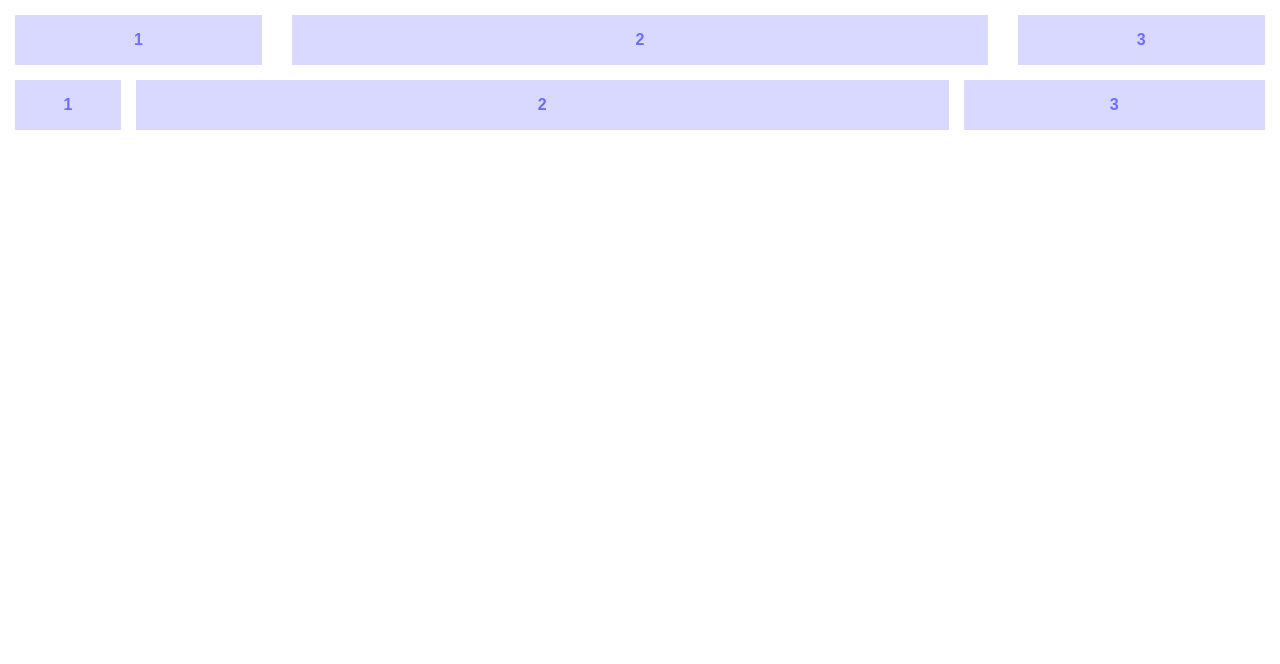
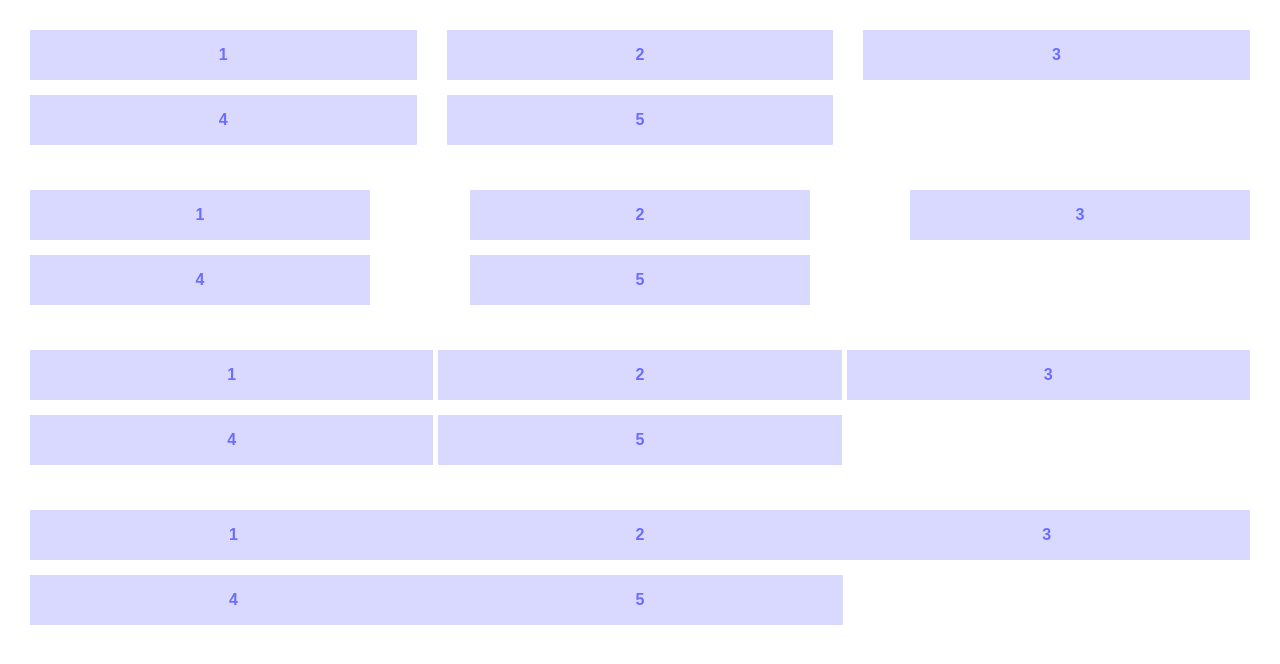
Before and after one commit to corysimmons/postcss-ant, a website: page tinker/index.html in a window 1280 px wide. Drawn offline with Linux system fonts and the light colour scheme.

Commit message:
Add images to README. Fix gutter(0).

```diff
--- a/index.js
+++ b/index.js
@@ -255,7 +255,12 @@ var ant = _postcss2.default.plugin('postcss-ant', function () {
           var getSize = function getSize() {
             // Alias for use in billion calc formulas.
             var val = p.sizes[p.pluck - 1];
-            var gut = p.gutter;
+            var gut = void 0;
+            if (Number(p.gutter) === 0) {
+              gut = 0;
+            } else {
+              gut = p.gutter;
+            }
             var bump = p.bump || '';
 
             // val is a fixed number
--- a/tinker/index.html
+++ b/tinker/index.html
@@ -7,17 +7,37 @@
 </head>
 <body>
 
-  <div class="tink holy-grail-golden-ratio-grid">
-    <div class="push-right-by-fourth">1</div>
-    <div>2</div>
-    <div>3</div>
-  </div>
+<div class="grid-default-gutters">
+  <div>1</div>
+  <div>2</div>
+  <div>3</div>
+  <div>4</div>
+  <div>5</div>
+</div>
 
-  <div class="grid">
-    <div class="column-1">1</div>
-    <div class="column-2">2</div>
-    <div class="column-3">3</div>
-  </div>
+<div class="grid-big-gutters">
+  <div>1</div>
+  <div>2</div>
+  <div>3</div>
+  <div>4</div>
+  <div>5</div>
+</div>
+
+<div class="grid-small-gutters">
+  <div>1</div>
+  <div>2</div>
+  <div>3</div>
+  <div>4</div>
+  <div>5</div>
+</div>
+
+<div class="grid-no-gutters">
+  <div>1</div>
+  <div>2</div>
+  <div>3</div>
+  <div>4</div>
+  <div>5</div>
+</div>
 
 </body>
 </html>
--- a/tinker/scss/style.scss
+++ b/tinker/scss/style.scss
@@ -1,33 +1,3 @@
-.crazy {
-  width: sizes(1/3 auto 120px auto 1/7 50px) pluck(2);
-}
-
-.holy-grail-golden-ratio-grid {
-  generate-grid:
-    sizes(
-      ratio(1.618, 4)
-      ratio(1.618, 6)
-      ratio(1.618, 4)
-    )
-  ;
-}
-
-@mixin grid() {
-  generate-grid:
-    sizes(
-      ratio(1.618, 3)
-      ratio(1.618, 2)
-      ratio(1.618, 7)
-      ratio(1.618, 2)
-    )
-    gutter(15px)
-  ;
-}
-
-.tink {
-  // @include grid;
-}
-
 // Common
 * {
   margin: 0;
@@ -42,44 +12,31 @@
   text-align: center;
   font-weight: bold;
   color: rgba(blue, .5);
-  padding: 15px;
+  padding: 30px;
 }
 
-.tink *,
-.grid * {
+[class*="grid"] {
+  margin-bottom: 30px;
+}
+
+[class*="grid"] * {
   background: rgba(blue, .15);
   margin-bottom: 15px;
 }
 
-// in.scss
-$gutter: 15px;
-$ratio: 1.618;
-$sizes:
-  ratio($ratio, 2)
-  ratio($ratio, 6)
-  ratio($ratio, 4)
-;
-$length: length($sizes);
-
-.grid {
-  display: flex;
-  flex-wrap: wrap;
-  margin-left: -$gutter / 2;
-  margin-right: -$gutter / 2;
-
-  > * {
-    margin-left: $gutter / 2;
-    margin-right: $gutter / 2;
-  }
+// Example
+.grid-default-gutters {
+  generate-grid: sizes(1/3 1/3 1/3);
 }
 
-@for $i from 1 through $length {
-  .column-#{$i} {
-    width:
-      sizes($sizes)
-      gutter($gutter)
-      pluck($i)
-      grid(negative-margin)
-    ;
-  }
+.grid-big-gutters {
+  generate-grid: sizes(1/3 1/3 1/3) gutter(100px);
 }
+
+.grid-small-gutters {
+  generate-grid: sizes(1/3 1/3 1/3) gutter(5px);
+}
+
+.grid-no-gutters {
+  generate-grid: sizes(1/3 1/3 1/3) gutter(0);
+}
```
Also changed, not shown: TODO.md (+5 -0 lines), README.md, assets/example-1.png (added), assets/example-2.png (added), assets/example-3.png (added), assets/example-gutter.png (added), assets/example-pluck.png (added), assets/example-size.png (added), assets/example-sizes.png (added), assets/postcss-ant-logo.png (added), lib/index.babel.js, tinker/scss/style.css, tinker/style.css, 1 other file.
